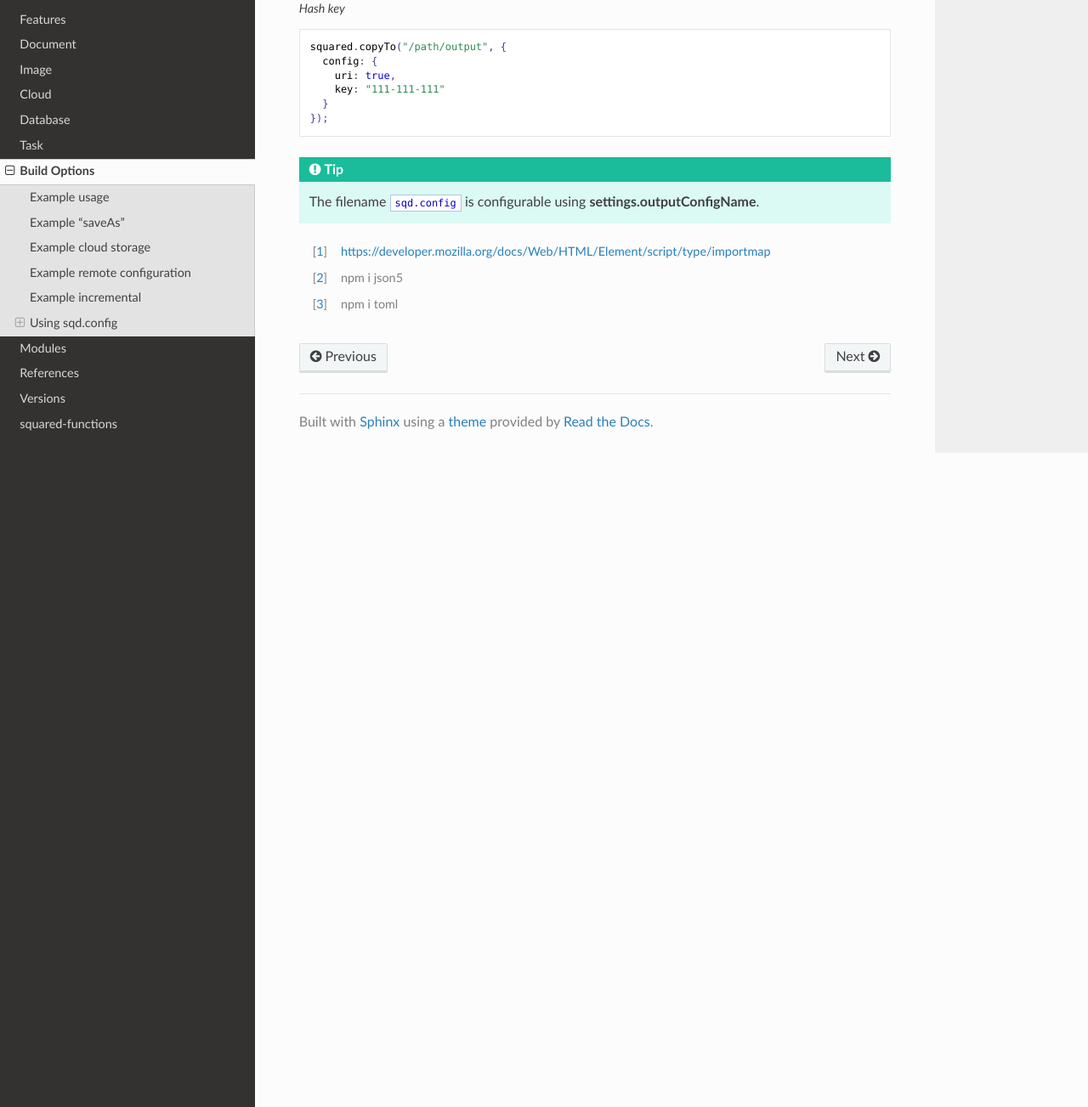
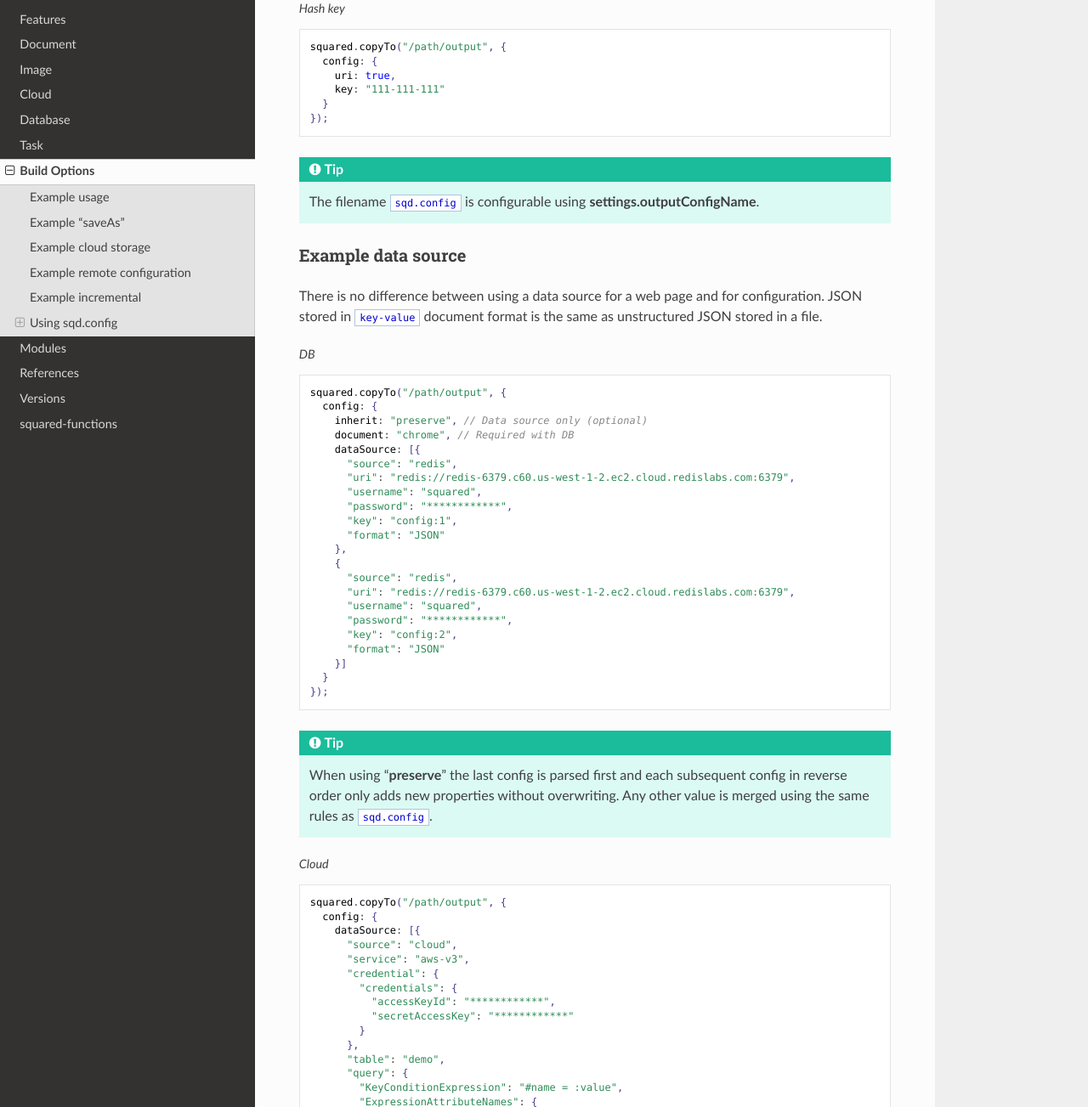
Before and after one commit to anpham6/chrome-docs, a Sphinx documentation site: the page built from source/build.rst, in a window 1280 px wide and 1400 px high, scrolled down 5937 px, cut to the strip 97-1400 px from the top of the window. Shown: the whole strip at 85% size. Built offline with Sphinx 7.4.7 and the Read the Docs theme 2.0.0, drawn with Linux system fonts in a browser that asks for light colours; some of the changed text lies outside the part shown.

Commit message:
Build: Example config usage for DB and cloud.

```diff
--- a/source/build.rst
+++ b/source/build.rst
@@ -328,6 +328,83 @@ The order of precedence when using :target:`inherit` is resolved through the ass
 
 .. tip:: The filename ``sqd.config`` is configurable using **settings.outputConfigName**.
 
+Example data source
+-------------------
+
+There is no difference between using a data source for a web page and for configuration. JSON stored in ``key-value`` document format is the same as unstructured JSON stored in a file.
+
+.. code-block::
+  :caption: DB
+
+  squared.copyTo("/path/output", {
+    config: {
+      inherit: "preserve", // Data source only (optional)
+      document: "chrome", // Required with DB
+      dataSource: [{
+        "source": "redis",
+        "uri": "redis://redis-6379.c60.us-west-1-2.ec2.cloud.redislabs.com:6379",
+        "username": "squared",
+        "password": "************",
+        "key": "config:1",
+        "format": "JSON"
+      },
+      {
+        "source": "redis",
+        "uri": "redis://redis-6379.c60.us-west-1-2.ec2.cloud.redislabs.com:6379",
+        "username": "squared",
+        "password": "************",
+        "key": "config:2",
+        "format": "JSON"
+      }]
+    }
+  });
+
+.. tip:: When using "**preserve**" the last config is parsed first and each subsequent config in reverse order only adds new properties without overwriting. Any other value is merged using the same rules as ``sqd.config``.
+
+.. code-block::
+  :caption: Cloud
+
+  squared.copyTo("/path/output", {
+    config: {
+      dataSource: [{
+        "source": "cloud",
+        "service": "aws-v3",
+        "credential": {
+          "credentials": {
+            "accessKeyId": "************",
+            "secretAccessKey": "************"
+          }
+        },
+        "table": "demo",
+        "query": {
+          "KeyConditionExpression": "#name = :value",
+          "ExpressionAttributeNames": {
+            "#name": "id"
+          },
+          "ExpressionAttributeValues": {
+            ":value": 1
+          }
+        },
+        "limit": 1
+      },
+      {
+        "source": "cloud",
+        "service": "gcp",
+        "credential": "firestore-config",
+        "query": "demo",
+        "orderBy": [
+          [
+            "orderByKey"
+          ],
+          [
+            "limitToFirst",
+            1
+          ]
+        ]
+      }]
+    }
+  });
+
 .. [#] https://developer.mozilla.org/docs/Web/HTML/Element/script/type/importmap
 .. [#] npm i json5
 .. [#] npm i toml
```
